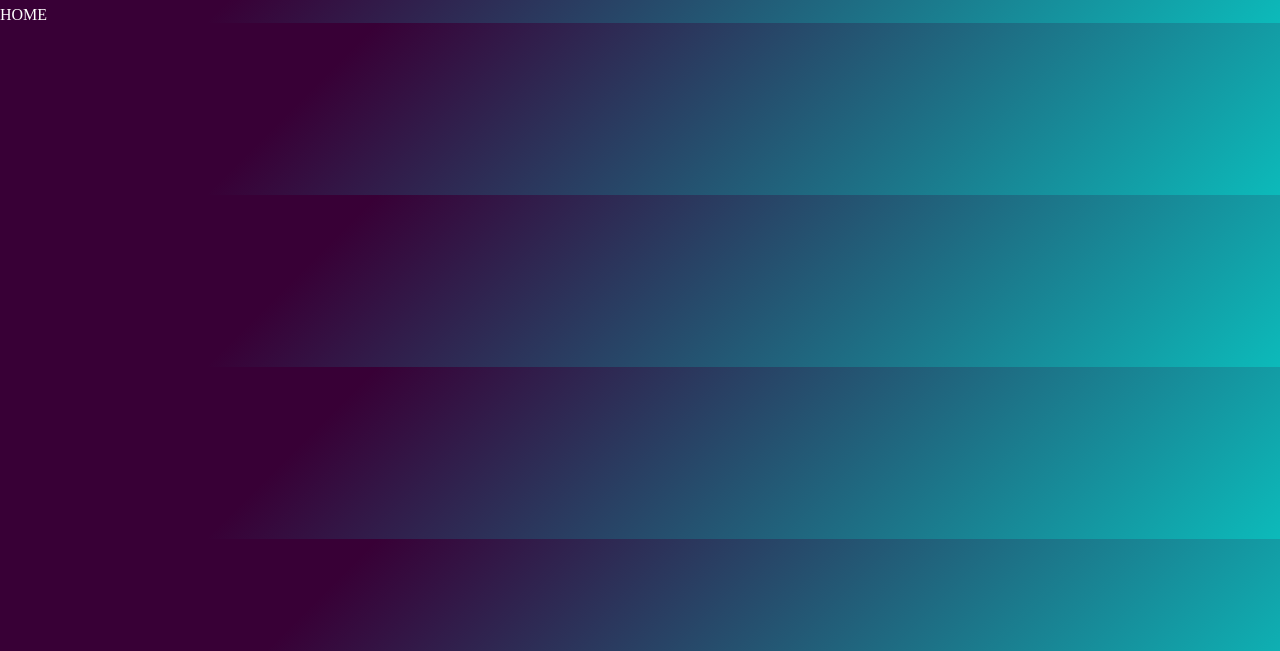
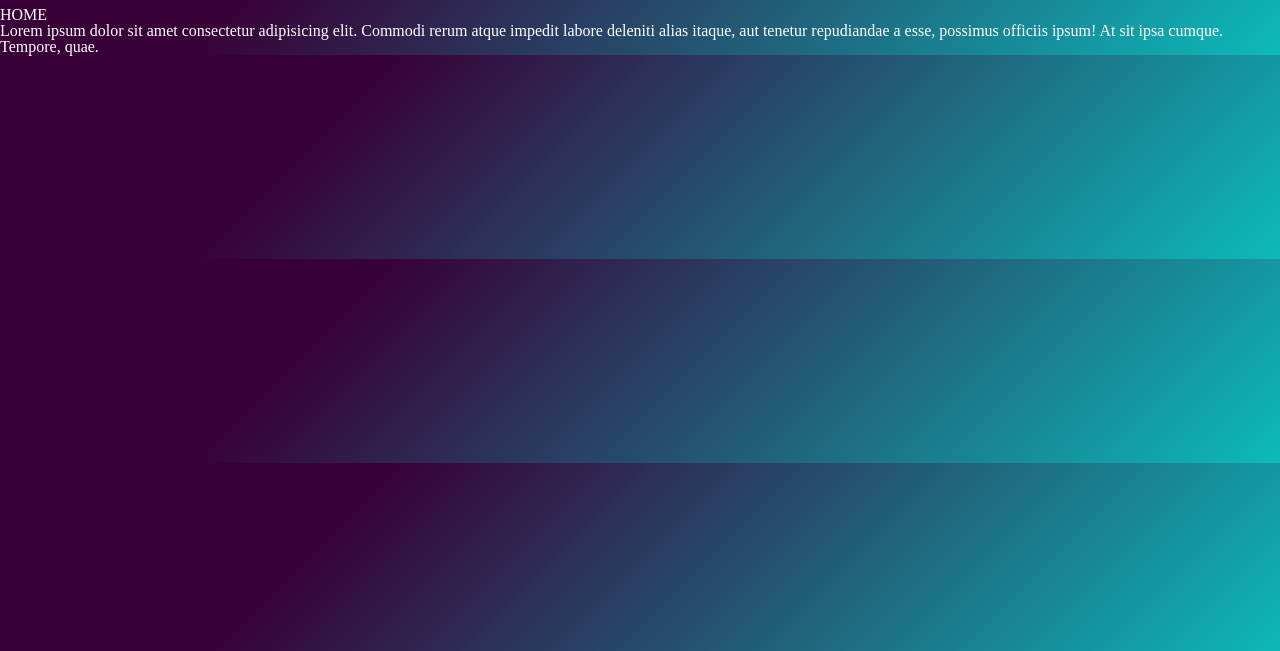
Before and after one commit to VladBuchkovskyi/ninth_8, a plain HTML site: page index.html in a window 1280 px wide. Shown: the part 149-800 px from the top of the page. Drawn offline with Linux system fonts and the light colour scheme.

Commit message:
Add some text

```diff
--- a/index.html
+++ b/index.html
@@ -25,6 +25,11 @@
 
     <div class="main">
       <p>HOME</p>
+      <p>
+        Lorem ipsum dolor sit amet consectetur adipisicing elit. Commodi rerum
+        atque impedit labore deleniti alias itaque, aut tenetur repudiandae a
+        esse, possimus officiis ipsum! At sit ipsa cumque. Tempore, quae.
+      </p>
     </div>
 
     <div class="footer"></div>
```
